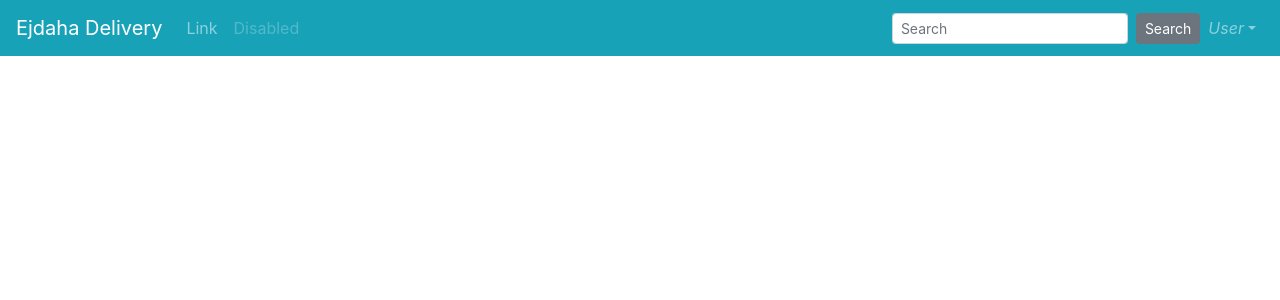
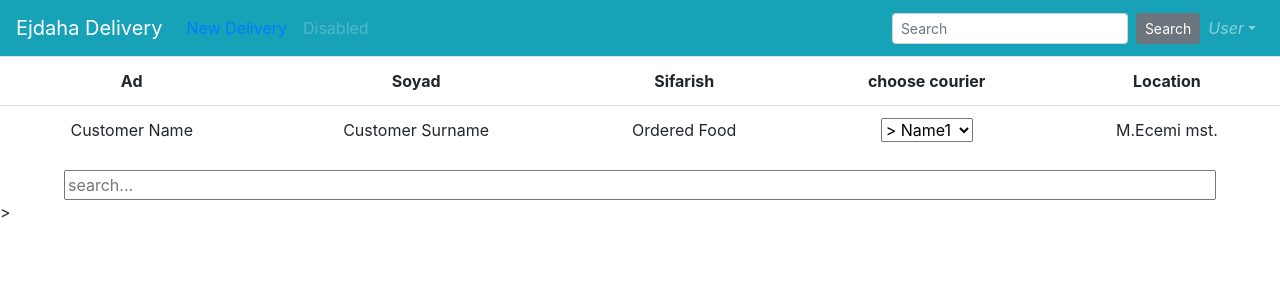
Before and after one commit to Murad011/Ejdaha-Front, a Vue app: page /#/new_delivery in a window 1280 px wide. Shown: the top 300 px of the page. Built offline with nearby package versions, Linux system fonts and the light colour scheme.

Commit message:
new delivery page created

```diff
--- a/package.json
+++ b/package.json
@@ -8,8 +8,11 @@
     "lint": "vue-cli-service lint"
   },
   "dependencies": {
+    "bootstrap": "^4.5.3",
+    "bootstrap-vue": "^2.17.3",
     "core-js": "^3.6.5",
-    "vue": "^2.6.11"
+    "vue": "^2.6.11",
+    "vue-router": "^3.4.6"
   },
   "devDependencies": {
     "@vue/cli-plugin-babel": "~4.5.0",
--- a/public/index.html
+++ b/public/index.html
@@ -11,6 +11,9 @@
     <noscript>
       <strong>We're sorry but <%= htmlWebpackPlugin.options.title %> doesn't work properly without JavaScript enabled. Please enable it to continue.</strong>
     </noscript>
+    <script src="https://unpkg.com/leaflet@1.7.1/dist/leaflet.js"
+   integrity="sha512-XQoYMqMTK8LvdxXYG3nZ448hOEQiglfqkJs1NOQV44cWnUrBc8PkAOcXy20w0vlaXaVUearIOBhiXZ5V3ynxwA=="
+   crossorigin=""></script>
     <div id="app"></div>
     <!-- built files will be auto injected -->
   </body>
--- a/src/App.vue
+++ b/src/App.vue
@@ -1,12 +1,15 @@
 <template>
   <div id="app">
 
-    <navbar />
+    <Navbar />
+    <router-view></router-view>>
   </div>
 </template>
 
 <script>
-import Navbar from './components/Navbar.vue'
+
+
+import Navbar from './components/Navbar.vue';
 
 export default {
   name: 'App',
--- a/src/components/Navbar.vue
+++ b/src/components/Navbar.vue
@@ -8,7 +8,7 @@
 
     <b-collapse id="nav-collapse" is-nav>
       <b-navbar-nav>
-        <b-nav-item href="#">Link</b-nav-item>
+        <b-nav-item><router-link to="/new_delivery"> New Delivery </router-link></b-nav-item>
         <b-nav-item href="#" disabled>Disabled</b-nav-item>
       </b-navbar-nav>
 
--- /dev/null
+++ b/src/components/NewDelivery.vue
@@ -0,0 +1,60 @@
+<template>
+  <div class="division">
+    <table class="table">
+      <tr>
+      <th v-for="head in tableHead" :key="head">
+        {{head}}
+      </th>
+      </tr>
+      <tr>
+        <td v-for="data in tableData" :key="data">
+          {{data}}
+        </td>
+        <td>
+
+      <select name="couriers" id="courierSelection" >
+        <option value="CoruierName" v-for="name in courierNames" :key="name">>
+          {{name}}
+        </option>
+      </select>
+
+        </td>
+        <td>
+          {{location}}
+        </td>
+      </tr>
+    </table>
+
+    <input class="searchBar" type="text" placeholder="search..."/>
+
+  </div>
+</template>
+
+<script>
+export default {
+    data() {
+      return {
+        tableHead:["Ad","Soyad","Sifarish","choose courier","Location"],
+        tableData:["Customer Name","Customer Surname", "Ordered Food"],
+        courierNames:["Name1","Name2","Name3"],
+        location: "M.Ecemi mst."
+      }
+    }
+}
+</script>
+
+<style scoped>
+.division{
+  text-align: center;
+}
+
+  .table{
+    width: 100%;
+  }
+
+  .searchBar{
+    width: 90%;
+  }
+
+
+</style>
--- a/src/main.js
+++ b/src/main.js
@@ -3,13 +3,23 @@ Vue.use(IconsPlugin)
 import 'bootstrap/dist/css/bootstrap.css'
 import 'bootstrap-vue/dist/bootstrap-vue.css'
 import Vue from 'vue'
+import VueRouter   from "vue-router";
 import { BootstrapVue, IconsPlugin } from 'bootstrap-vue'
 import App from './App.vue'
+import NewDelivery from "./components/NewDelivery.vue";
 
 Vue.config.productionTip = false
 
+Vue.use(VueRouter)
+
+const router = new VueRouter({
+  routes:[
+    {path:'/new_delivery', component:NewDelivery}
+  ]
+})
 
 
 new Vue({
   render: h => h(App),
+  router
 }).$mount('#app')
```
Also changed, not shown: 1 other file (tests, documents, lock files or other folders).
